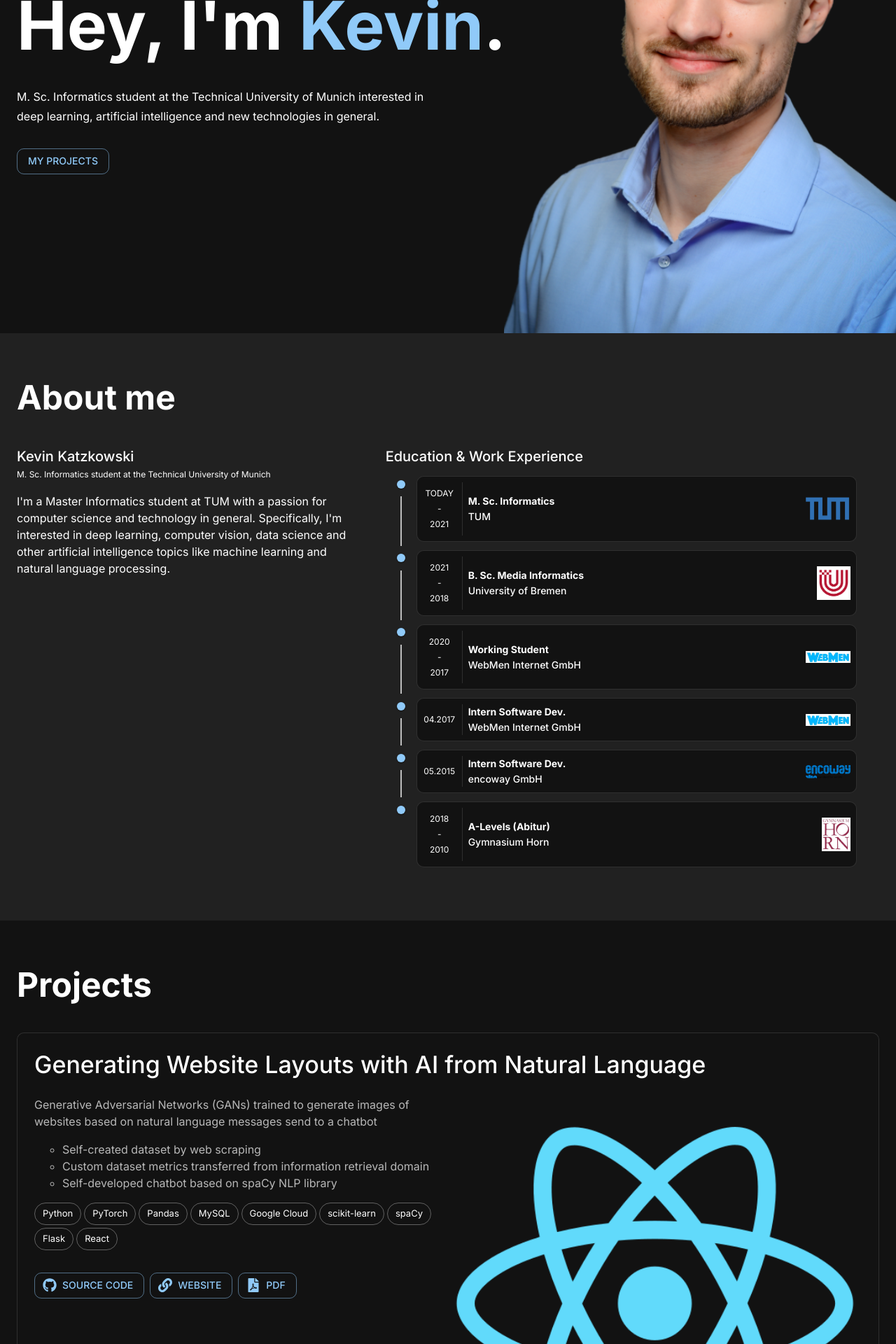
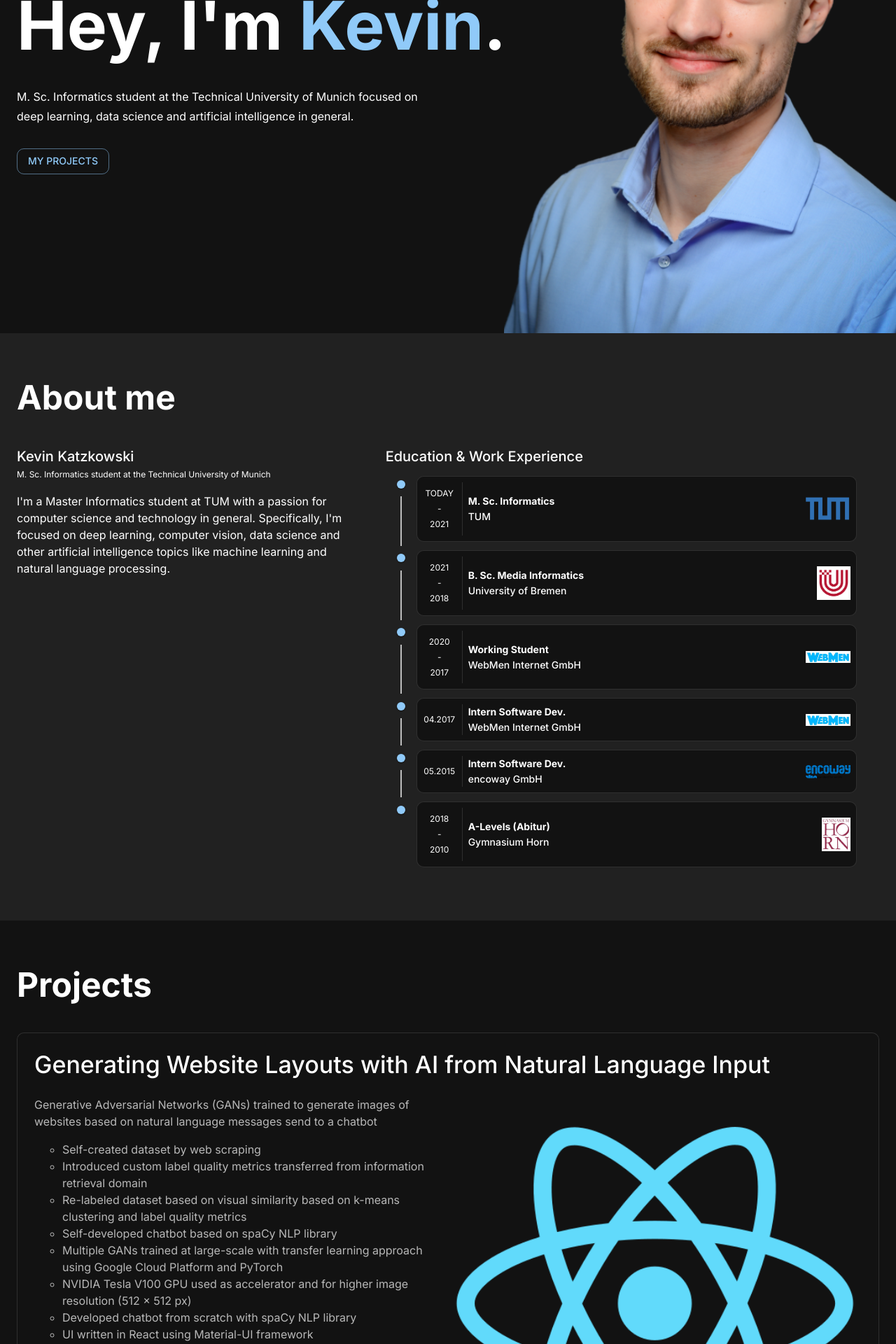
Before and after one commit to katzkowski/katzkowski.github.io, a React (Create React App) app: page / in a window 1280 px wide. Shown: the part 340-2260 px from the top of the page at 70% size. Built offline with nearby package versions, Linux system fonts and the light colour scheme.

Commit message:
Mobile nav closes onClick, small improvements

```diff
--- a/src/About.js
+++ b/src/About.js
@@ -1,10 +1,15 @@
 import Timeline from "@mui/lab/Timeline";
-import { Container, Grid, Typography } from "@mui/material";
+import { Box, Container, Grid, Typography } from "@mui/material";
 import React from "react";
 import { TimelineCard } from "./TimelineCard";
 
 export const About = () => {
   return (
+    <Box
+      sx={{
+        bgcolor: "grey.900",
+      }}
+    >
       <Container
         maxWidth="xl"
         component="section"
@@ -26,11 +31,11 @@ export const About = () => {
             </Typography>
 
             <Typography variant="body1" component="div">
-            I'm a Master Informatics student at TUM with a passion for computer
-            science and technology in general. Specifically, I'm interested in
-            deep learning, computer vision, data science and other artificial
-            intelligence topics like machine learning and natural language
-            processing.
+              I'm a Master Informatics student at TUM with a passion for
+              computer science and technology in general. Specifically, I'm
+              focused on deep learning, computer vision, data science and other
+              artificial intelligence topics like machine learning and natural
+              language processing.
             </Typography>
           </Grid>
 
@@ -106,5 +111,6 @@ export const About = () => {
           </Grid>
         </Grid>
       </Container>
+    </Box>
   );
 };
--- a/src/Landing.js
+++ b/src/Landing.js
@@ -35,8 +35,8 @@ export const Landing = () => {
           sx={{ my: 2, maxWidth: "70%" }}
         >
           M. Sc. Informatics student at the Technical University of Munich
-          interested in deep learning, artificial intelligence and new
-          technologies in general.
+          focused on deep learning, data science and artificial intelligence in
+          general.
         </Typography>
 
         <Button
--- a/src/Nav.js
+++ b/src/Nav.js
@@ -24,10 +24,6 @@ export const Nav = () => {
   const trigger = useScrollTrigger({ disableHysteresis: true, threshold: 300 });
 
   const [open, setOpen] = React.useState(false);
-
-  const toggleDrawer = (open) => {
-    setOpen(open);
-  };
 
   return (
     <AppBar
@@ -105,7 +101,7 @@ export const Nav = () => {
             color="inherit"
             aria-label="menu"
             sx={{ display: { xs: "inline-flex", sm: "none" } }}
-            onClick={() => toggleDrawer(!open)}
+            onClick={() => setOpen(true)}
           >
             <MenuIcon />
           </IconButton>
@@ -113,11 +109,12 @@ export const Nav = () => {
           <SwipeableDrawer
             anchor="right"
             open={open}
-            onOpen={() => toggleDrawer(true)}
-            onClose={() => toggleDrawer(false)}
+            onOpen={() => setOpen(true)}
+            onClose={() => setOpen(false)}
           >
             <Stack
               spacing={2}
+              onClick={() => setOpen(false)}
               direction="column"
               sx={{
                 display: { xs: "flex", sm: "none" },
@@ -127,44 +124,64 @@ export const Nav = () => {
               <StyledNavButton
                 size="large"
                 variant="text"
-                onClick={() =>
+                onClick={() => {
+                  // scroll after drawer was closed
+                  setTimeout(
+                    () =>
                       document
                         .getElementById("about")
-                    .scrollIntoView({ block: "start", behavior: "smooth" })
-                }
+                        .scrollIntoView({ block: "start", behavior: "smooth" }),
+                    100
+                  );
+                }}
               >
                 About
               </StyledNavButton>
               <StyledNavButton
                 size="large"
                 variant="text"
-                onClick={() =>
+                onClick={() => {
+                  // scroll after drawer was closed
+                  setTimeout(
+                    () =>
                       document
                         .getElementById("projects")
-                    .scrollIntoView({ block: "start", behavior: "smooth" })
-                }
+                        .scrollIntoView({ block: "start", behavior: "smooth" }),
+                    100
+                  );
+                }}
               >
                 Projects
               </StyledNavButton>
               <StyledNavButton
                 size="large"
                 variant="text"
-                onClick={() =>
+                onClick={() => {
+                  // scroll after drawer was closed
+                  setTimeout(
+                    () =>
                       document
                         .getElementById("skills")
-                    .scrollIntoView({ block: "start", behavior: "smooth" })
-                }
+                        .scrollIntoView({ block: "start", behavior: "smooth" }),
+                    100
+                  );
+                }}
               >
                 Skills
               </StyledNavButton>
               <StyledNavButton
                 size="large"
                 variant="text"
-                onClick={() =>
+                onClick={() => {
+                  // scroll after drawer was closed
+                  setTimeout(
+                    () =>
                       document
                         .getElementById("contact")
-                    .scrollIntoView({ block: "start", behavior: "smooth" })
-                }
+                        .scrollIntoView({ block: "start", behavior: "smooth" }),
+                    100
+                  );
+                }}
               >
                 Contact
               </StyledNavButton>
--- a/src/Project.js
+++ b/src/Project.js
@@ -72,7 +72,7 @@ export const Project = (props) => {
               target="_blank"
               rel="noopener noreferrer"
             >
-              source code
+              code
             </Button>
             {props.websiteLink ? (
               <Button
--- a/src/Projects.js
+++ b/src/Projects.js
@@ -11,12 +11,17 @@ export const Projects = () => {
       <Grid container spacing={4}>
         <Grid item xs={12}>
           <Project
-            title="Generating Website Layouts with AI from Natural Language"
+            title="Generating Website Layouts with AI from Natural Language Input"
             summary="Generative Adversarial Networks (GANs) trained to generate images of websites based on natural language messages send to a chatbot"
             devProcessItems={[
               "Self-created dataset by web scraping",
-              "Custom dataset metrics transferred from information retrieval domain",
+              "Introduced custom label quality metrics transferred from information retrieval domain",
+              "Re-labeled dataset based on visual similarity based on k-means clustering and label quality metrics",
               "Self-developed chatbot based on spaCy NLP library",
+              "Multiple GANs trained at large-scale with transfer learning approach using Google Cloud Platform and PyTorch",
+              "NVIDIA Tesla V100 GPU used as accelerator and for higher image resolution (512 x 512 px)",
+              "Developed chatbot from scratch with spaCy NLP library",
+              "UI written in React using Material-UI framework",
             ]}
             technologies={[
               "Python",
@@ -39,11 +44,12 @@ export const Projects = () => {
           <Project
             title="Song Popularity Prediction"
             summary="Prediction of a song's popularity based on musical features and artist data from Spotify, in combination with self-collected lyrical features"
-            // devProcessItems={[
-            //   "Development step 1 with technology 1",
-            //   "Step 2",
-            //   "A longer step 3",
-            // ]}
+            devProcessItems={[
+              "Lyrics for songs of Spotify dataset fetched from Genius API",
+              "Stored songs with custom lyric metrics and other features in SQL database",
+              "Trained classifiers for musical, lyrical and artist features",
+              "Used ensemble learning methods to increase accurarcy",
+            ]}
             technologies={["Python", "Pandas", "Scikit-Learn", "MySQL"]}
             repoLink={"https://github.com/jakhac/song-popularity"}
             pdfLink={"/"}
--- a/src/Skills.js
+++ b/src/Skills.js
@@ -1,9 +1,14 @@
-import { Container, Grid, Typography } from "@mui/material";
+import { Box, Container, Grid, Typography } from "@mui/material";
 import React from "react";
 import { TechnologyList } from "./TechnologyList";
 
 export const Skills = () => {
   return (
+    <Box
+      sx={{
+        bgcolor: "grey.900",
+      }}
+    >
       <Container
         maxWidth="xl"
         component="section"
@@ -106,5 +111,6 @@ export const Skills = () => {
           </Grid>
         </Grid>
       </Container>
+    </Box>
   );
 };
```
Lines whose indentation alone changed are shown as unchanged.
